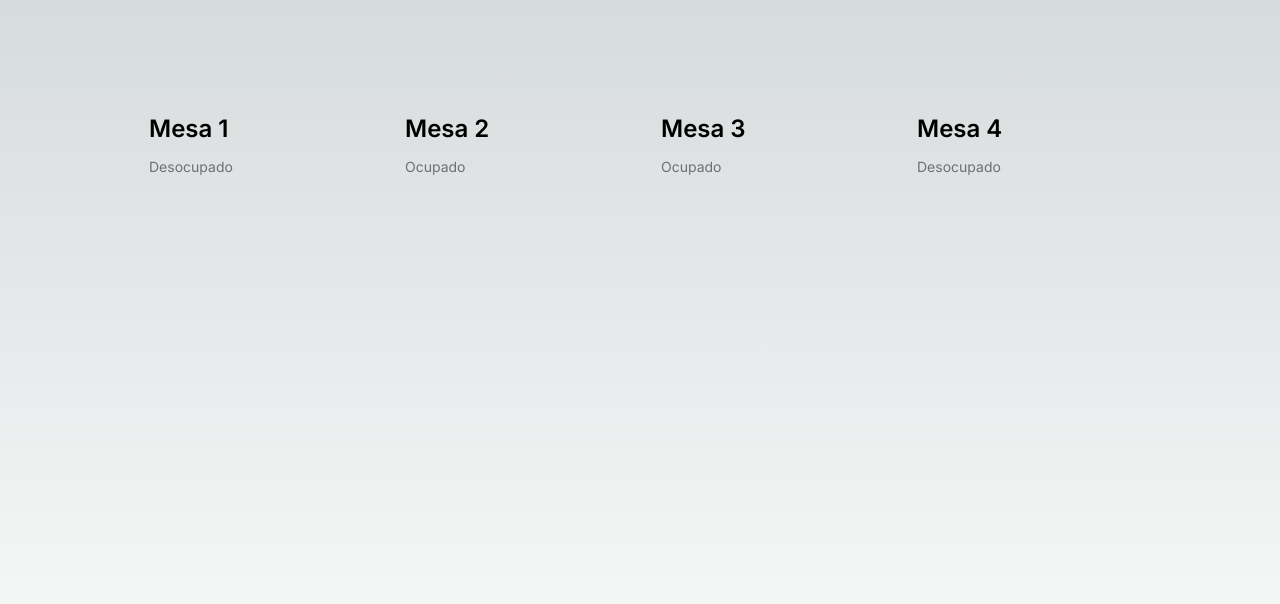
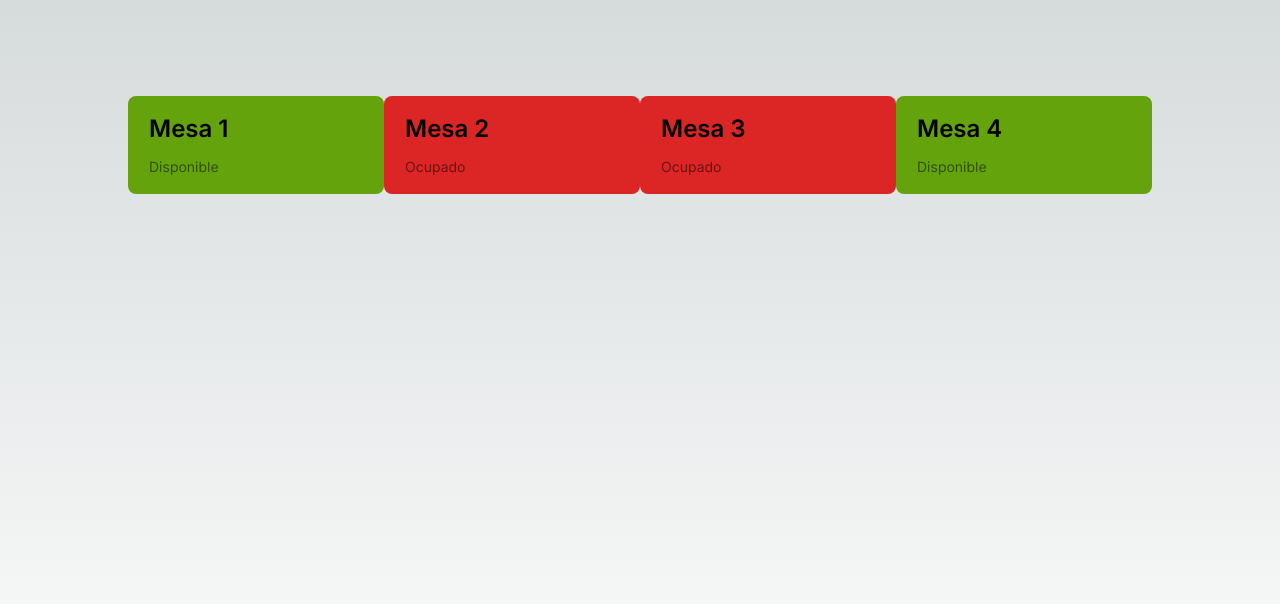
Before and after one commit to MatiBravo47/restaurantapp, a Next.js app: page / in a window 1280 px wide. Shown: the top 604 px of the page. Built offline with nearby package versions, Linux system fonts and the light colour scheme.

Commit message:
agrego color de fondo en mesas

```diff
--- a/src/app/page.js
+++ b/src/app/page.js
@@ -7,7 +7,7 @@ export default function Home() {
 
         {/*Mesa 1 */}
         <a
-          className="group rounded-lg border border-transparent px-5 py-4 transition-colors hover:border-gray-300 hover:bg-gray-100 hover:dark:border-neutral-700 hover:dark:bg-neutral-800/30"
+          className="bg-lime-600 group rounded-lg border border-transparent px-5 py-4 transition-colors hover:border-gray-300 hover:bg-gray-100 hover:dark:border-neutral-700 hover:dark:bg-neutral-800/30"
           target="_blank"
           rel="noopener noreferrer"
         >
@@ -15,13 +15,13 @@ export default function Home() {
             Mesa 1{' '}
           </h2>
           <p className={`m-0 max-w-[30ch] text-sm opacity-50`}>
-            Desocupado
+            Disponible
           </p>
         </a>
 
         {/*Mesa 2 */}
         <a
-          className="group rounded-lg border border-transparent px-5 py-4 transition-colors hover:border-gray-300 hover:bg-gray-100 hover:dark:border-neutral-700 hover:dark:bg-neutral-800 hover:dark:bg-opacity-30"
+          className="bg-red-600 group rounded-lg border border-transparent px-5 py-4 transition-colors hover:border-gray-300 hover:bg-gray-100 hover:dark:border-neutral-700 hover:dark:bg-neutral-800 hover:dark:bg-opacity-30"
           target="_blank"
           rel="noopener noreferrer"
         >
@@ -35,7 +35,7 @@ export default function Home() {
 
         {/*Mesa 3 */}
         <a
-          className="group rounded-lg border border-transparent px-5 py-4 transition-colors hover:border-gray-300 hover:bg-gray-100 hover:dark:border-neutral-700 hover:dark:bg-neutral-800/30"
+          className=" bg-red-600 group rounded-lg border border-transparent px-5 py-4 transition-colors hover:border-gray-300 hover:bg-gray-100 hover:dark:border-neutral-700 hover:dark:bg-neutral-800/30"
           target="_blank"
           rel="noopener noreferrer"
         >
@@ -50,7 +50,7 @@ export default function Home() {
 
         {/*Mesa 4 */}
         <a
-          className="group rounded-lg border border-transparent px-5 py-4 transition-colors hover:border-gray-300 hover:bg-gray-100 hover:dark:border-neutral-700 hover:dark:bg-neutral-800/30"
+          className="bg-lime-600 group rounded-lg border border-transparent px-5 py-4 transition-colors hover:border-gray-300 hover:bg-gray-100 hover:dark:border-neutral-700 hover:dark:bg-neutral-800/30"
           target="_blank"
           rel="noopener noreferrer"
         >
@@ -58,7 +58,7 @@ export default function Home() {
             Mesa 4{' '}
           </h2>
           <p className={`m-0 max-w-[30ch] text-sm opacity-50`}>
-            Desocupado
+            Disponible
           </p>
         </a>
       </div>
```
